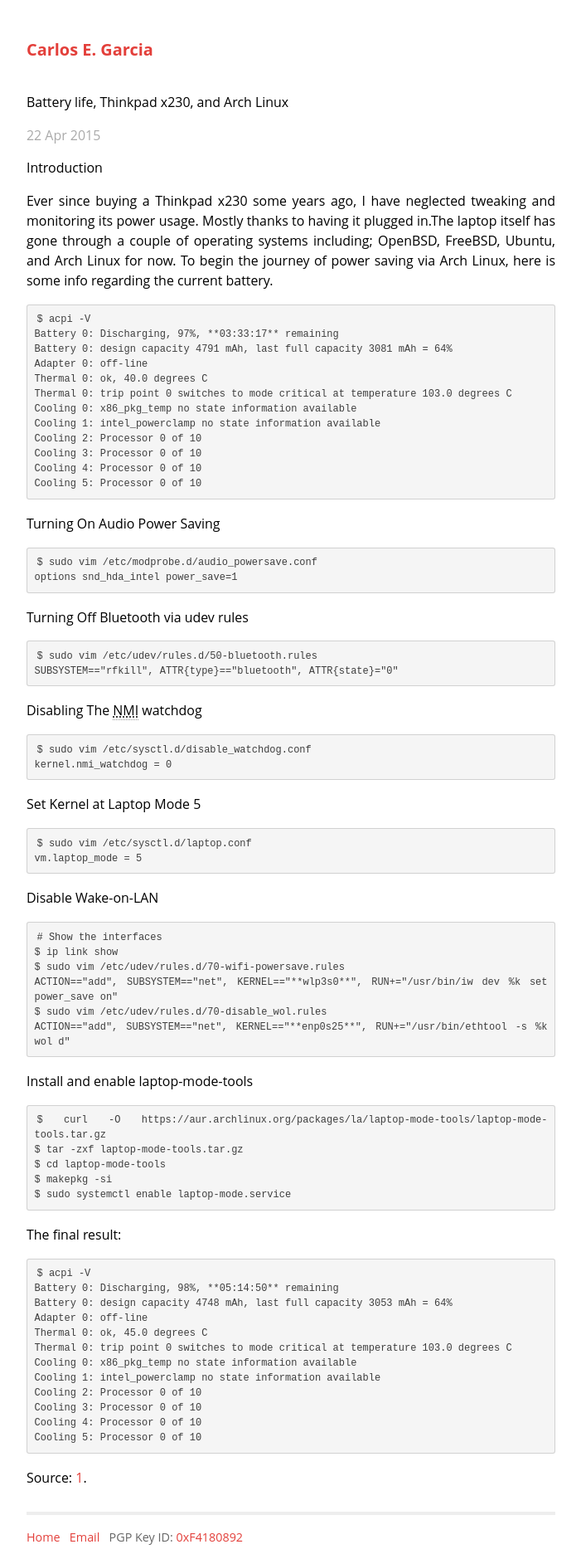
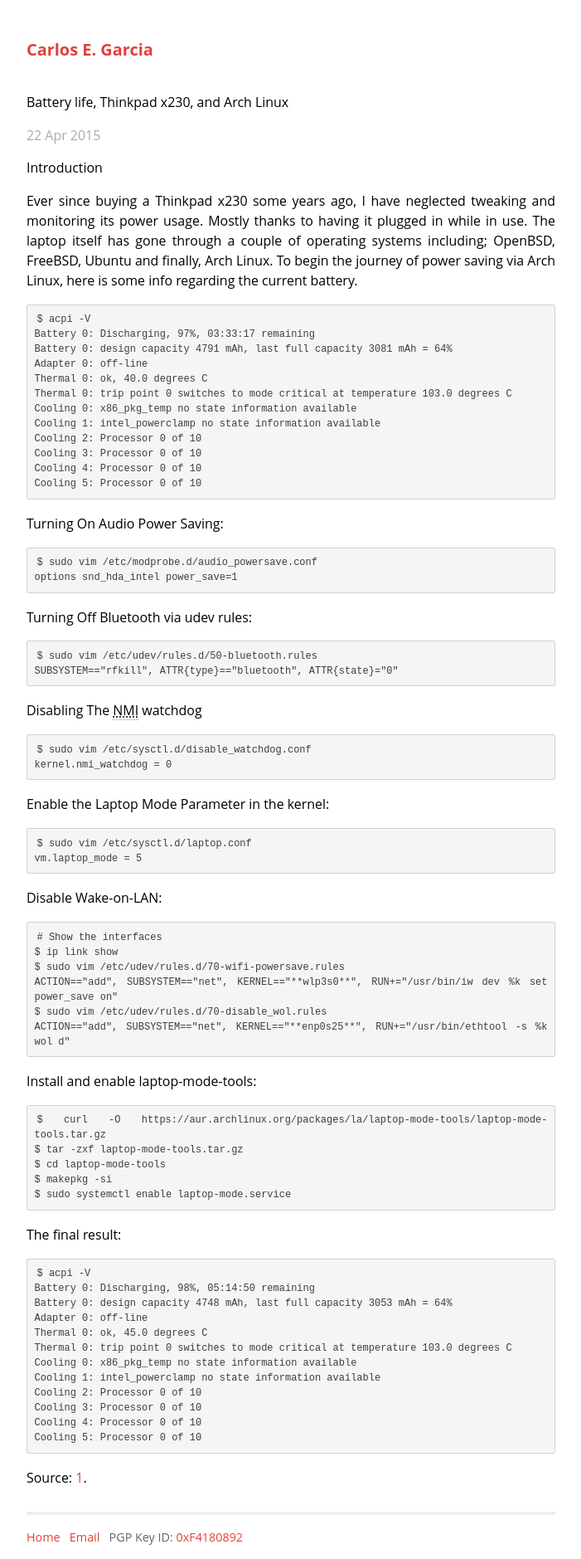
Before and after one commit to cgar/cgar.github.com, a Jekyll site: the page built from _posts/2015-04-22-ArchLinux-x230-battery.md, in a window 1280 px wide. Shown: the whole page at 83% size, without its empty margins (289-990 px from the left). Built offline with Jekyll 4.4.1, drawn with Linux system fonts in a browser that asks for light colours; Markdown is read by kramdown in place of the engine named in the settings.

Commit message:
proof read

```diff
--- a/_posts/2015-04-22-ArchLinux-x230-battery.md
+++ b/_posts/2015-04-22-ArchLinux-x230-battery.md
@@ -10,13 +10,13 @@
 Introduction
 
 Ever since buying a Thinkpad x230 some years ago, I have neglected tweaking and
-monitoring its power usage. Mostly thanks to having it plugged in.The laptop
-itself has gone through a couple of operating systems including; OpenBSD,
-FreeBSD, Ubuntu, and Arch Linux for now. To begin the journey of power saving
-via Arch Linux, here is some info regarding the current battery.
+monitoring its power usage. Mostly thanks to having it plugged in while in use.
+The laptop itself has gone through a couple of operating systems including;
+OpenBSD, FreeBSD, Ubuntu and finally, Arch Linux. To begin the journey of power
+saving via Arch Linux, here is some info regarding the current battery.
 
     $ acpi -V
-    Battery 0: Discharging, 97%, **03:33:17** remaining
+    Battery 0: Discharging, 97%, 03:33:17 remaining
     Battery 0: design capacity 4791 mAh, last full capacity 3081 mAh = 64%
     Adapter 0: off-line
     Thermal 0: ok, 40.0 degrees C
@@ -28,12 +28,12 @@
     Cooling 4: Processor 0 of 10
     Cooling 5: Processor 0 of 10
 
-Turning On Audio Power Saving
+Turning On Audio Power Saving:
 
     $ sudo vim /etc/modprobe.d/audio_powersave.conf
     options snd_hda_intel power_save=1
 
-Turning Off Bluetooth via udev rules
+Turning Off Bluetooth via udev rules:
 
     $ sudo vim /etc/udev/rules.d/50-bluetooth.rules
     SUBSYSTEM=="rfkill", ATTR{type}=="bluetooth", ATTR{state}="0"
@@ -43,13 +43,13 @@
     $ sudo vim /etc/sysctl.d/disable_watchdog.conf
     kernel.nmi_watchdog = 0
 
-Set Kernel at Laptop Mode 5
+Enable the Laptop Mode Parameter in the kernel:
 
     $ sudo vim /etc/sysctl.d/laptop.conf
     vm.laptop_mode = 5
 
 
-Disable Wake-on-LAN
+Disable Wake-on-LAN:
 
     # Show the interfaces
     $ ip link show
@@ -58,7 +58,7 @@
     $ sudo vim /etc/udev/rules.d/70-disable_wol.rules
     ACTION=="add", SUBSYSTEM=="net", KERNEL=="**enp0s25**", RUN+="/usr/bin/ethtool -s %k wol d"
 
-Install and enable laptop-mode-tools
+Install and enable laptop-mode-tools:
 
     $ curl -O https://aur.archlinux.org/packages/la/laptop-mode-tools/laptop-mode-tools.tar.gz
     $ tar -zxf laptop-mode-tools.tar.gz
@@ -69,7 +69,7 @@
 The final result:
 
     $ acpi -V
-    Battery 0: Discharging, 98%, **05:14:50** remaining
+    Battery 0: Discharging, 98%, 05:14:50 remaining
     Battery 0: design capacity 4748 mAh, last full capacity 3053 mAh = 64%
     Adapter 0: off-line
     Thermal 0: ok, 45.0 degrees C
```
